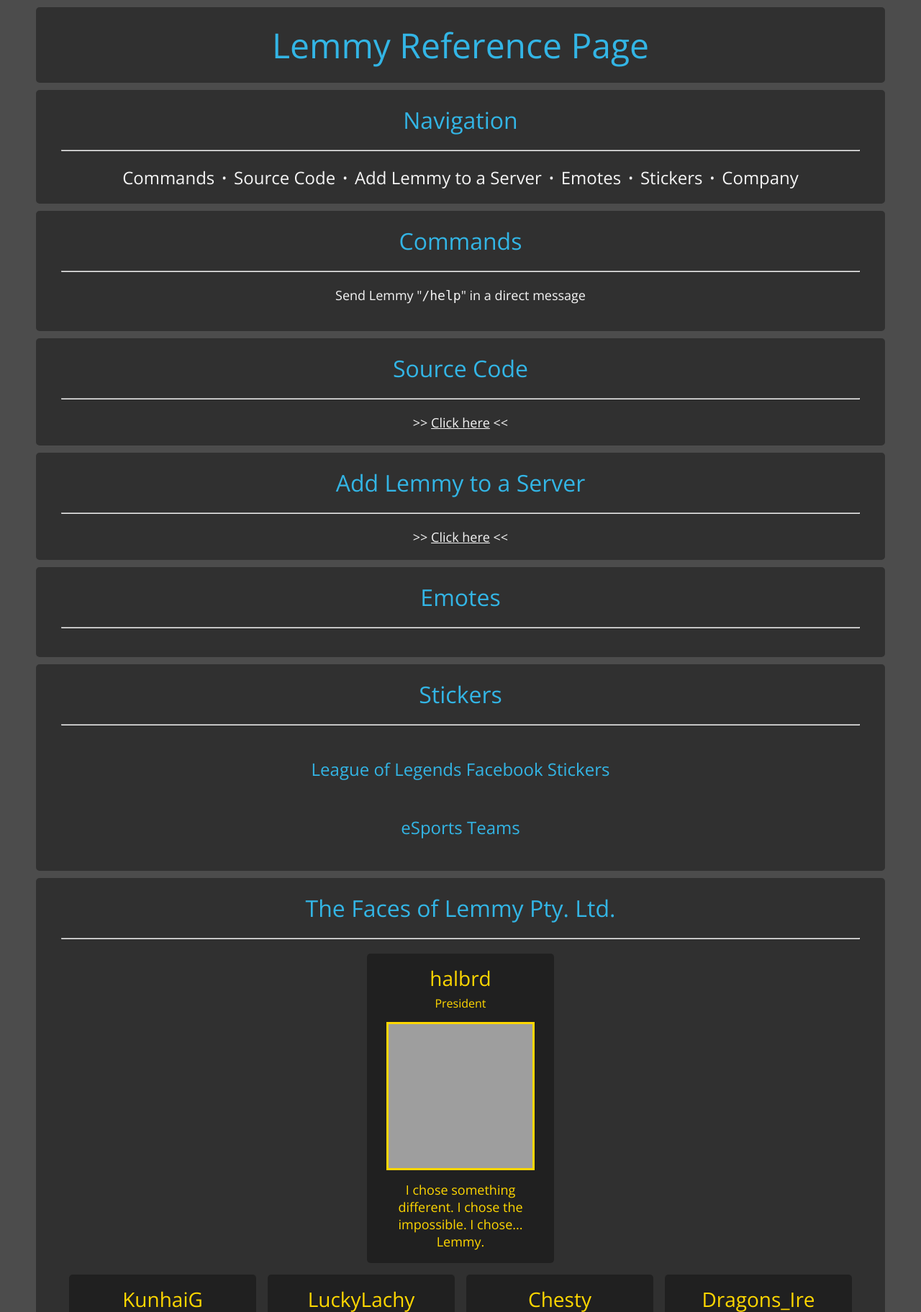
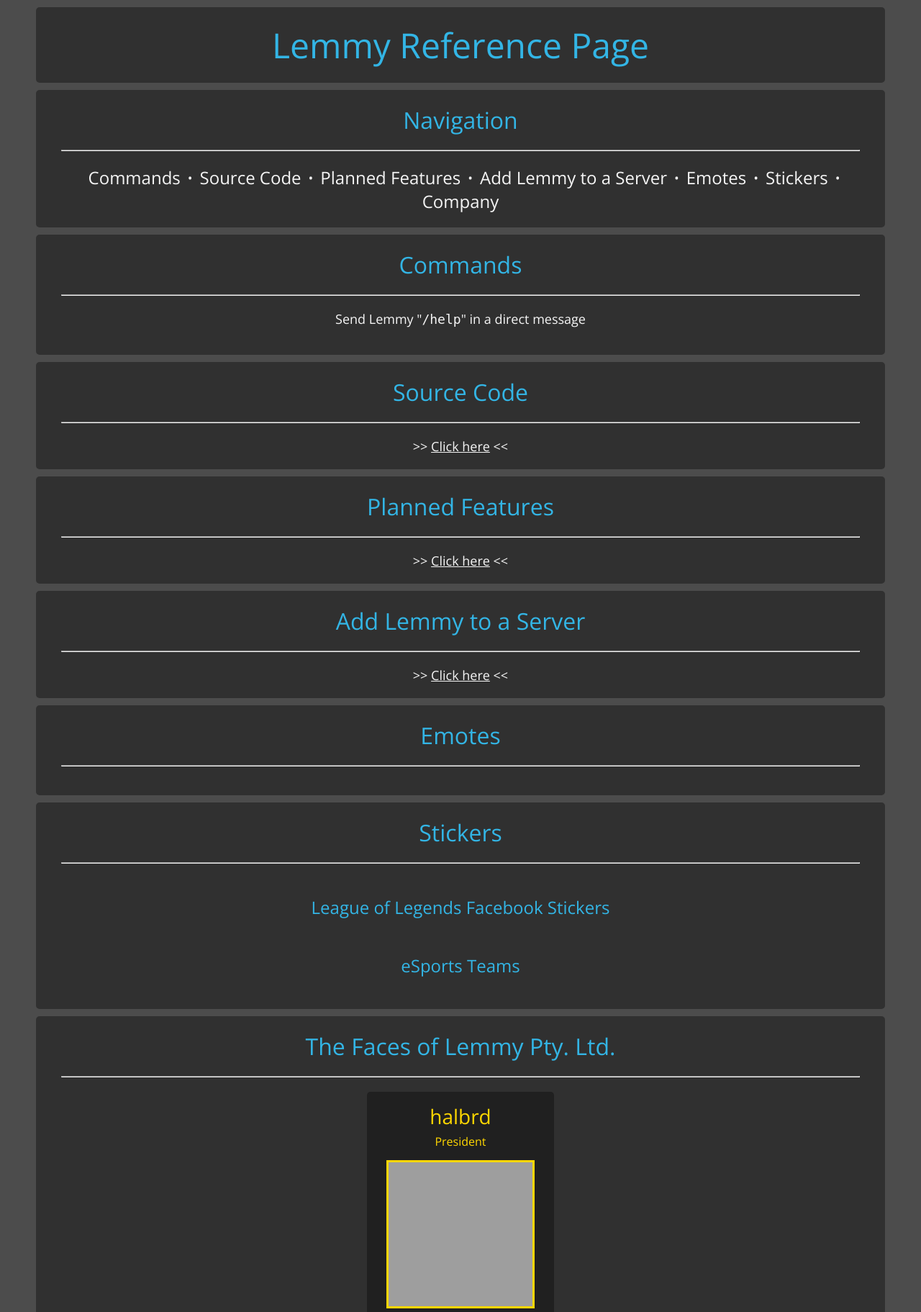
Before and after one commit to halbrd/lynq.me, a Flask app: page /lemmy/ in a window 1280 px wide. Shown: the top 1823 px of the page at 72% size. Run offline with Flask 2, Linux system fonts and the light colour scheme; data that the repository does not hold is empty; grey boxes are pictures that could not be loaded.

Commit message:
/lemmy: add planned features section

```diff
--- a/templates/lemmy/index.html
+++ b/templates/lemmy/index.html
@@ -21,6 +21,8 @@
             <span>•</span>
             <a href="#source-code">Source Code</a>
             <span>•</span>
+            <a href="#planned-features">Planned Features</a>
+            <span>•</span>
             <a href="#add-lemmy">Add Lemmy to a Server</a>
             <span>•</span>
             <a href="#emotes">Emotes</a>
@@ -41,6 +43,12 @@
         <h2>Source Code</h2>
         <hr>
         &gt;&gt; <a href="https://github.com/halbrd/Lemmy">Click here</a> &lt;&lt;
+    </section>
+    <a name="planned-features"></a>
+    <section>
+        <h2>Planned Features</h2>
+        <hr>
+        &gt;&gt; <a href="https://github.com/halbrd/Lemmy/issues">Click here</a> &lt;&lt;
     </section>
     <a name="add-lemmy"></a>
     <section>
```
